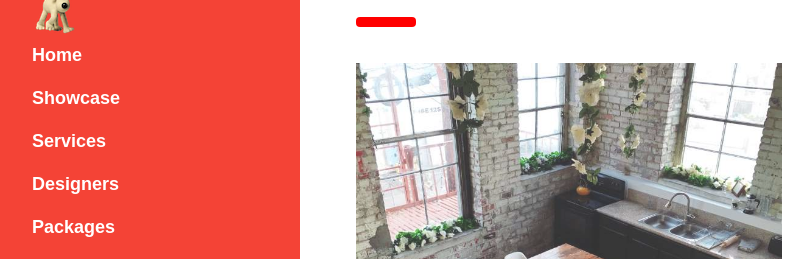
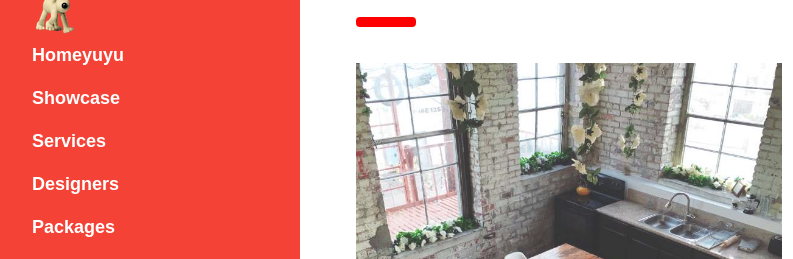
Before and after one commit to MrG-BSN/yvonne.github.io, a plain HTML site: page index.html in a window 1280 px wide. Shown: the part 271-530 px from the top of the page, 0-793 px from the left. Drawn offline with Linux system fonts and the light colour scheme; a web font is replaced by a local one.

Commit message:
Update index.html

```diff
--- a/index.html
+++ b/index.html
@@ -23,7 +23,7 @@ body {font-size:16px;}
     <img src = "gromit.png">
   </div>
   <div class="w3-bar-block">
-    <a href="#" onclick="w3_close()" class="w3-bar-item w3-button w3-hover-white">Home</a>
+    <a href="#" onclick="w3_close()" class="w3-bar-item w3-button w3-hover-white">Homeyuyu</a>
     <a href="#showcase" onclick="w3_close()" class="w3-bar-item w3-button w3-hover-white">Showcase</a>
     <a href="#services" onclick="w3_close()" class="w3-bar-item w3-button w3-hover-white">Services</a>
     <a href="#designers" onclick="w3_close()" class="w3-bar-item w3-button w3-hover-white">Designers</a>
```
